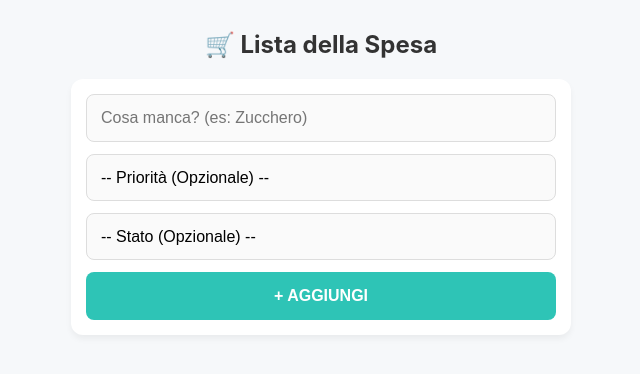
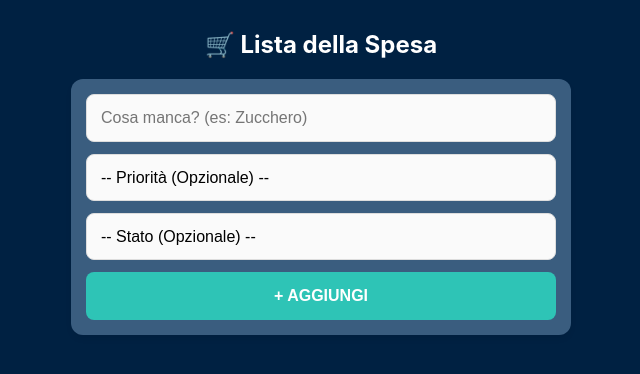
Before and after one commit to Patri0224/sito-server-patri, a website: page famiglia/spesa/spesa.html in a window 1280 px wide. Shown: the whole page, without its empty margins (319-959 px from the left). Drawn offline with Linux system fonts and the light colour scheme; no server answers.

Commit message:
aggiornamento colori

```diff
--- a/famiglia/spesa/spesa.css
+++ b/famiglia/spesa/spesa.css
@@ -6,8 +6,8 @@
 
 body {
     font-family: -apple-system, BlinkMacSystemFont, "Segoe UI", Roboto, sans-serif;
-    background-color: #f6f8fa;
-    color: #333;
+    background-color: #002142;
+    color: #ffffff;
     padding: 15px;
     font-size: 16px;
 }
@@ -24,7 +24,7 @@ h1 {
 }
 
 .form-card {
-    background: white;
+    background: #3a5d7f;
     padding: 15px;
     border-radius: 12px;
     box-shadow: 0 4px 6px rgba(0,0,0,0.05);
@@ -55,7 +55,7 @@ input, select {
 }
 
 .card {
-    background: white;
+    background: #4474a4;
     padding: 15px;
     border-radius: 10px;
     margin-bottom: 10px;
```
Also changed, not shown: 1 other file.
